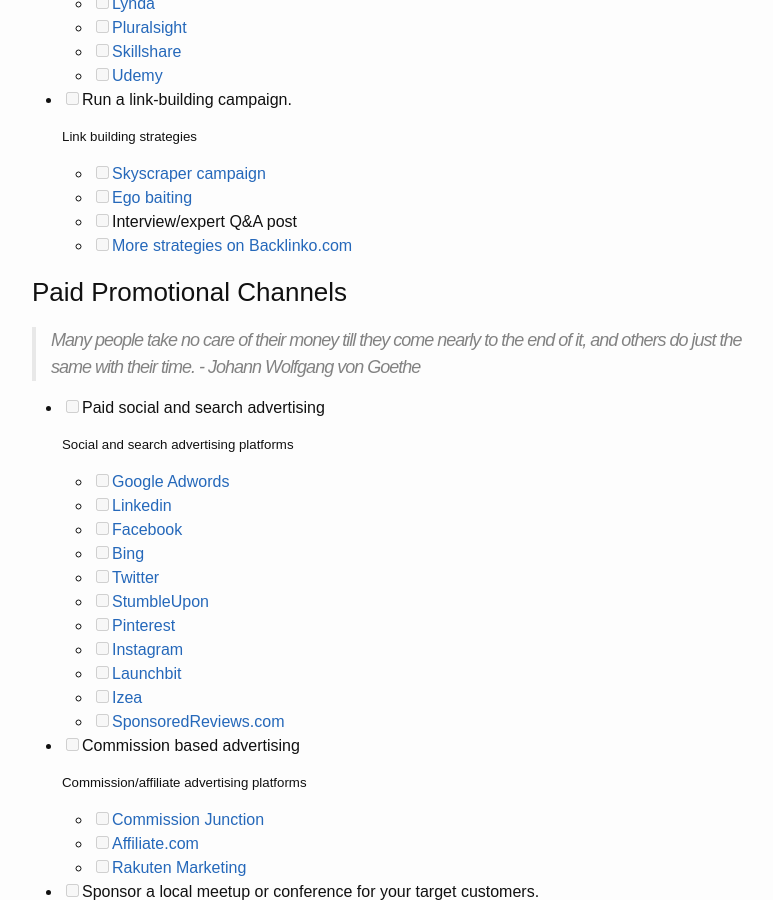
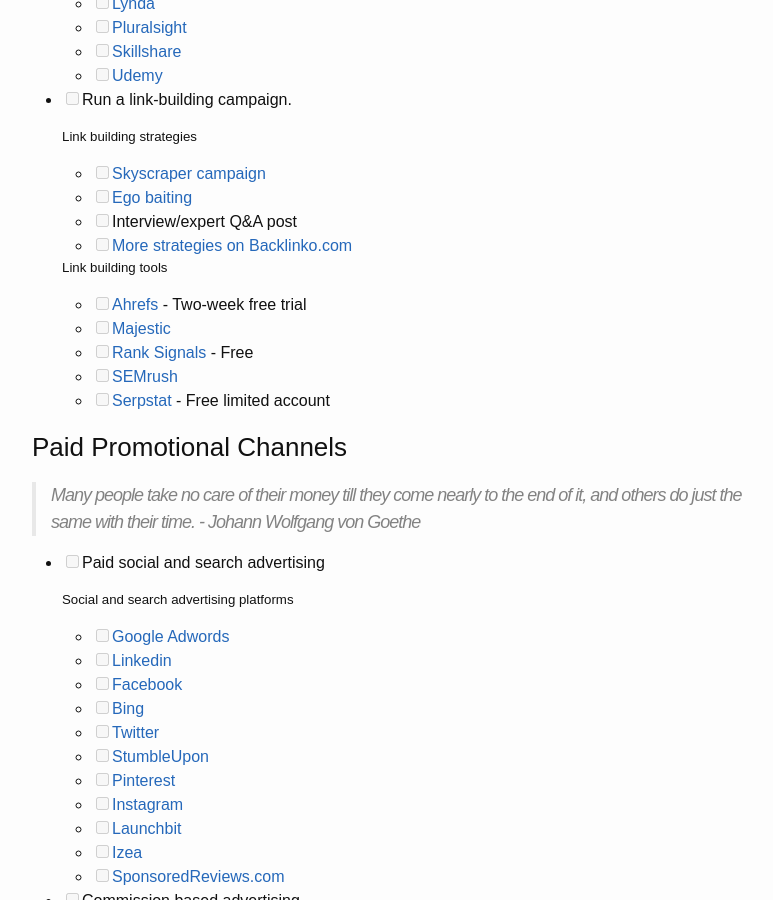
Before and after one commit to draftdev/startup-marketing-checklist, a Jekyll site: the page built from marketing-checklist.md, in a window 1280 px wide and 900 px high, scrolled down 5605 px. Shown: the whole window, without its empty margins (238-1011 px from the left). Built offline with Jekyll 4.4.1, drawn with Linux system fonts in a browser that asks for light colours; comment, search, counter and statistics services are not loaded.

Commit message:
Added link building tools to link building section

```diff
--- a/marketing-checklist.md
+++ b/marketing-checklist.md
@@ -231,6 +231,14 @@
   - [ ] Interview/expert Q&A post
   - [ ] [More strategies on Backlinko.com](http://backlinko.com/link-building)
 
+  ##### Link building tools
+  - [ ] [Ahrefs](https://ahrefs.com/) - Two-week free trial
+  - [ ] [Majestic](https://majestic.com/)
+  - [ ] [Rank Signals](https://www.ranksignals.com/) - Free
+  - [ ] [SEMrush](https://www.semrush.com/)
+  - [ ] [Serpstat](https://serpstat.com/) - Free limited account
+
+
 ### Paid Promotional Channels
 
 > _Many people take no care of their money till they come nearly to the end of it, and others do just the same with their time._ - Johann Wolfgang von Goethe
```
